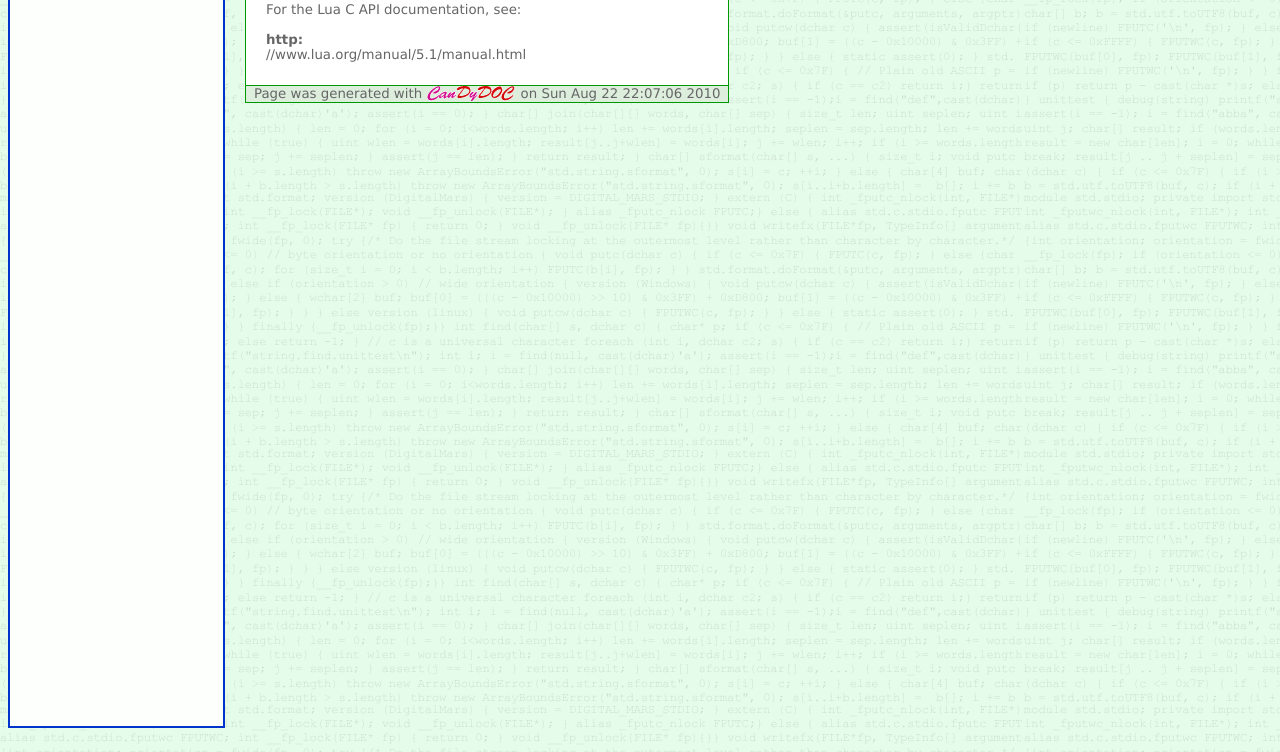
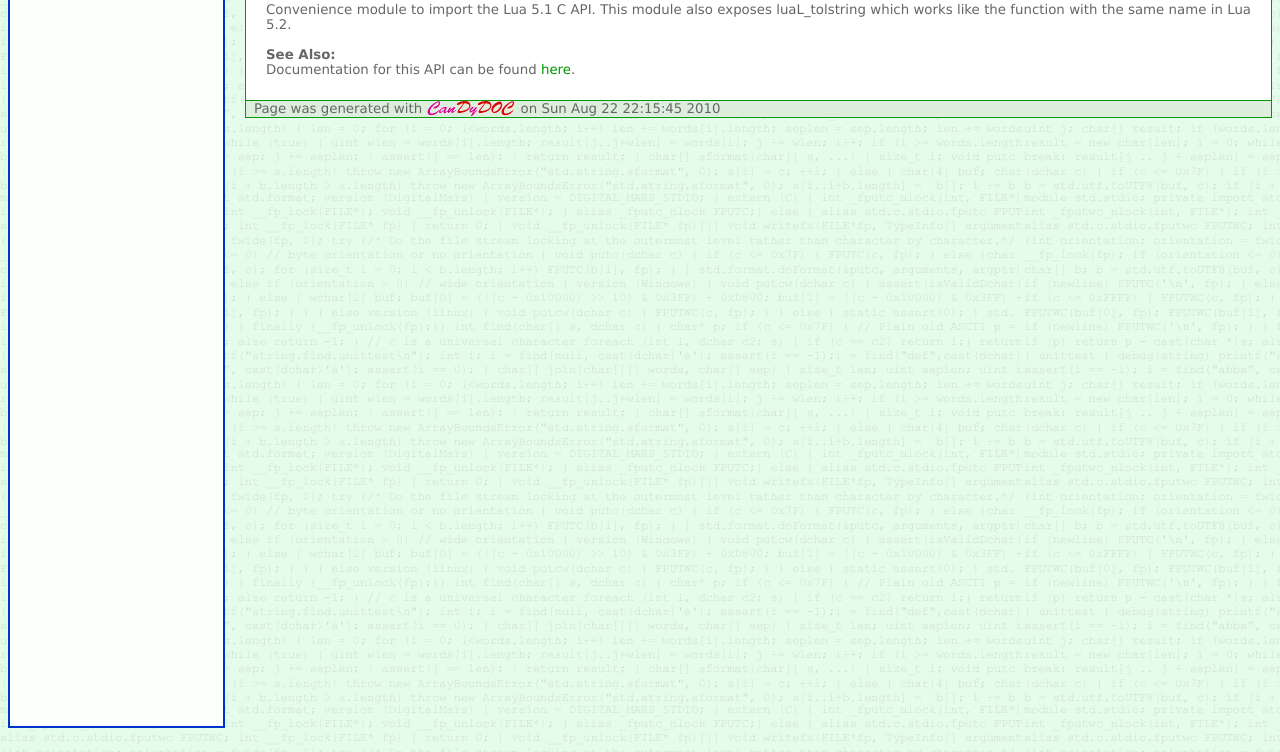
Before and after one commit to JakobOvrum/LuaD, a plain HTML site: page luad/c/all.html in a window 1280 px wide. Shown: the part 64-816 px from the top of the page. Drawn offline with Linux system fonts and the light colour scheme.

Commit message:
Added some info for luad.c.all

```diff
--- a/luad/c/all.html
+++ b/luad/c/all.html
@@ -13,16 +13,17 @@
 <div id="content"><script>explorer.initialize("luad.c.all");</script>
 	<table class="content">
 		<tr><td id="docbody"><h1>luad.c.all</h1><!-- Generated by Ddoc from luad\c\all.d -->
-For the Lua C API documentation, see:
+Convenience module to import the Lua 5.1 C API.
+This module also exposes luaL_tolstring which works like the function with the same name in Lua 5.2.
 <br><br>
-<b>http:</b><br>
-//www.lua.org/manual/5.1/manual.html<br><br>
+<b>See Also:</b><br>
+Documentation for this API can be found <a href="http://www.lua.org/manual/5.1/manual.html">here</a>.<br><br>
 
 </td></tr>
 		<tr><td id="docfooter">
 			Page was generated with
 			<img src="/LuaD/candydoc/img/candydoc.gif" style="vertical-align:middle; position:relative; top:-1px">
-			on Sun Aug 22 22:07:06 2010
+			on Sun Aug 22 22:15:45 2010
 
 		</td></tr>
 	</table>
```
Also changed, not shown: index.html (+1 -1 lines), luad/all.html (+1 -1 lines), luad/base.html (+1 -1 lines), luad/conversions/arrays.html (+1 -1 lines), luad/conversions/assocarrays.html (+1 -1 lines), luad/conversions/functions.html (+1 -1 lines), luad/conversions/structs.html (+1 -1 lines), luad/error.html (+1 -1 lines), luad/reference.html (+1 -1 lines), luad/stack.html (+1 -1 lines), luad/state.html (+1 -1 lines), luad/table.html (+1 -1 lines).
